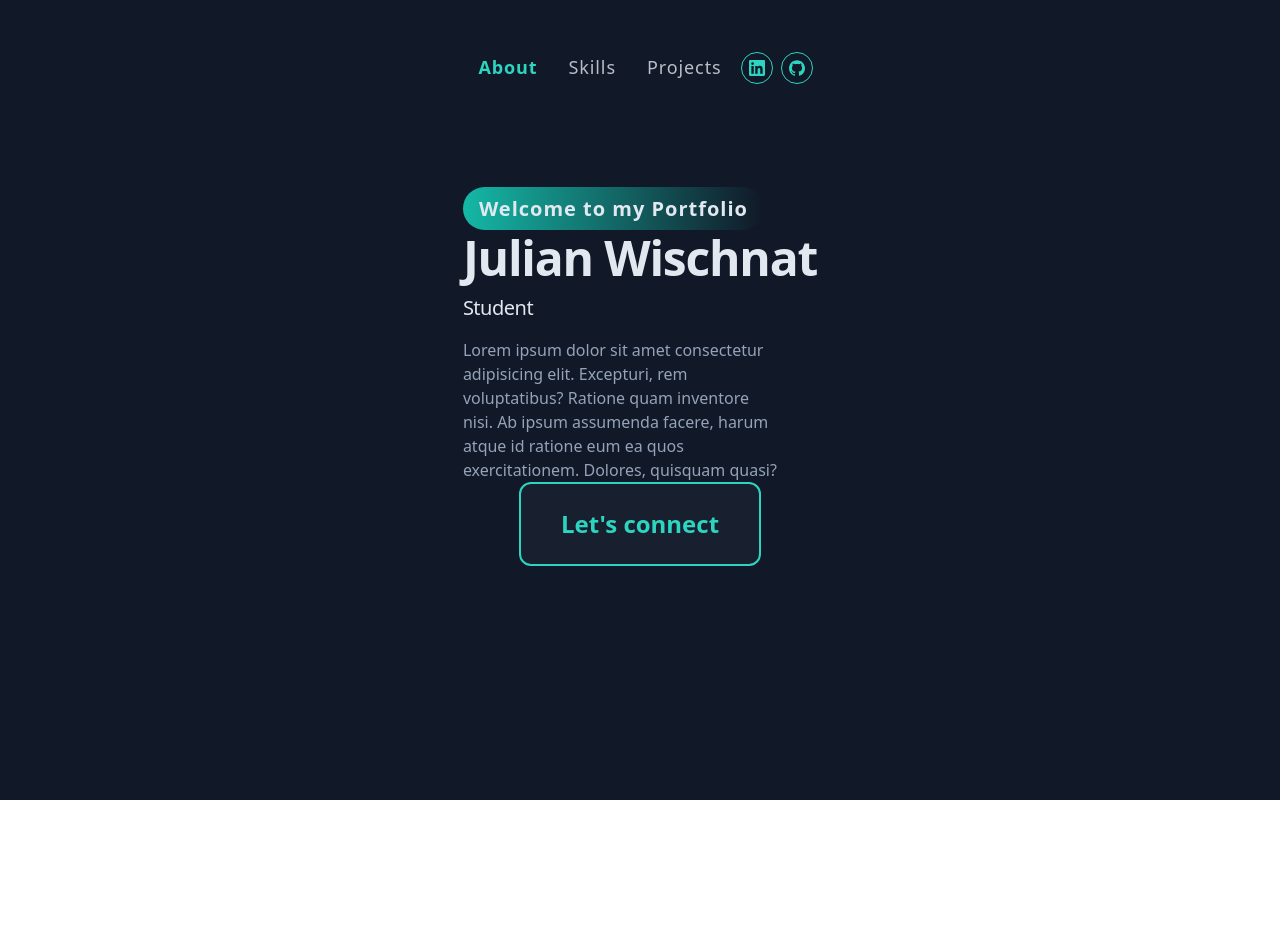
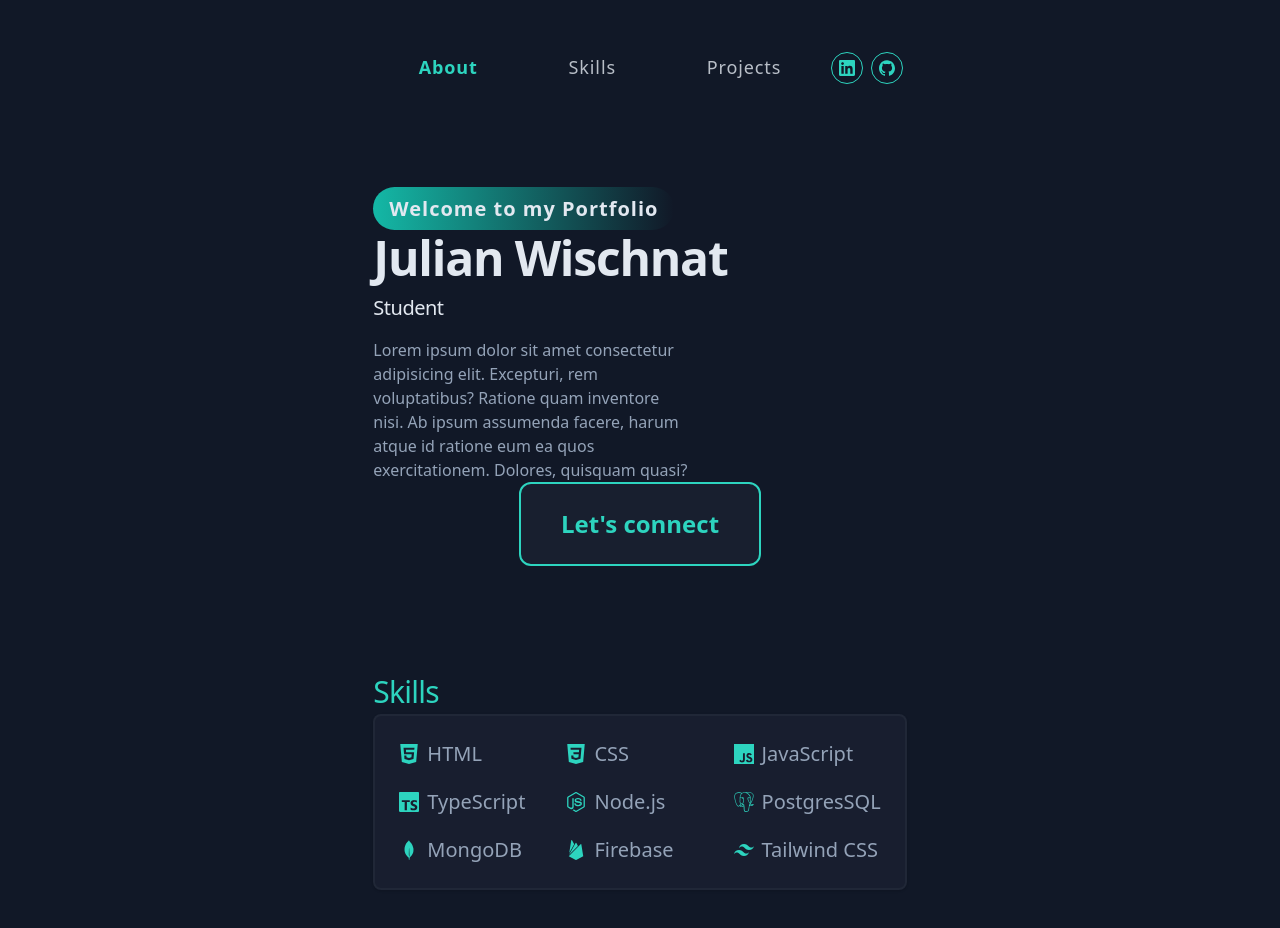
Before and after one commit to Wischnat/julian-wischnat.github.io, a React (Vite) app: page / in a window 1280 px wide. Shown: the top 928 px of the page. Before the commit the page ends 800 px from the top, so only its background shows below. Built offline with nearby package versions, Linux system fonts and the light colour scheme.

Commit message:
Add skills

```diff
--- a/src/App.tsx
+++ b/src/App.tsx
@@ -1,5 +1,6 @@
 import { Banner } from "./components/Banner";
 import { Navbar } from "./components/Navbar";
+import { Skills } from "./components/Skills";
 
 export default function App() {
   return (
@@ -9,6 +10,7 @@ export default function App() {
           <Navbar />
           <main>
             <Banner />
+            <Skills />
           </main>
         </div>
       </div>
--- /dev/null
+++ b/src/components/Skills.tsx
@@ -0,0 +1,61 @@
+import {
+  SiHtml5,
+  SiCss3,
+  SiJavascript,
+  SiTypescript,
+  SiPostgresql,
+  SiMongodb,
+  SiFirebase,
+  SiTailwindcss,
+  SiNodedotjs,
+} from "react-icons/si";
+
+export const Skills = () => {
+  return (
+    <section id="skills" className="scroll-mt-14" aria-label="Skills">
+      <h2 className="mt-3 mb-1 text-3xl font-medium tracking-tight text-teal-400">
+        Skills
+      </h2>
+      <div className="p-6 rounded-lg shadow bg-slate-400/5 border-2 border-gray-500/10">
+        <ul className="grid grid-cols-1 md:grid-cols-2 lg:grid-cols-3 gap-5 text-xl font-bold text-teal-400 ">
+          <li className="flex items-center">
+            <SiHtml5 />
+            <p className="ml-2 font-normal text-slate-400">HTML</p>
+          </li>
+          <li className="flex items-center">
+            <SiCss3 />
+            <p className="ml-2 font-normal text-slate-400">CSS</p>
+          </li>
+          <li className="flex items-center">
+            <SiJavascript />
+            <p className="ml-2 font-normal text-slate-400">JavaScript</p>
+          </li>
+          <li className="flex items-center">
+            <SiTypescript />
+            <p className="ml-2 font-normal text-slate-400">TypeScript</p>
+          </li>
+          <li className="flex items-center">
+            <SiNodedotjs />
+            <p className="ml-2 font-normal text-slate-400">Node.js</p>
+          </li>
+          <li className="flex items-center">
+            <SiPostgresql />
+            <p className="ml-2 font-normal text-slate-400">PostgresSQL</p>
+          </li>
+          <li className="flex items-center">
+            <SiMongodb />
+            <p className="ml-2 font-normal text-slate-400">MongoDB</p>
+          </li>
+          <li className="flex items-center">
+            <SiFirebase />
+            <p className="ml-2 font-normal text-slate-400">Firebase</p>
+          </li>
+          <li className="flex items-center">
+            <SiTailwindcss />
+            <p className="ml-2 font-normal text-slate-400">Tailwind CSS</p>
+          </li>
+        </ul>
+      </div>
+    </section>
+  );
+};
```
